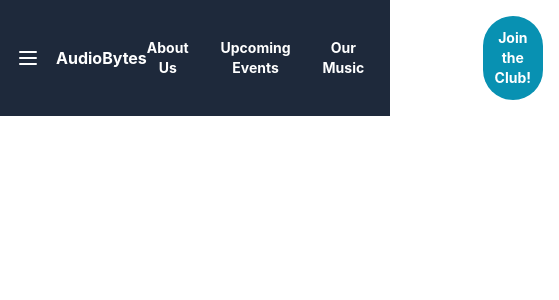
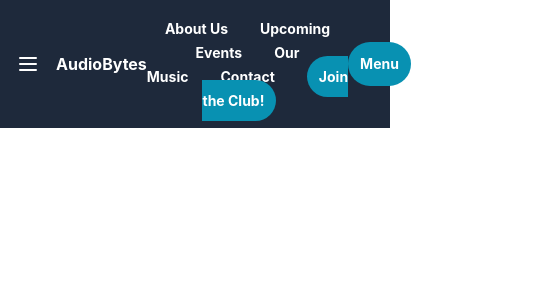
Before and after one commit to Audiobytes-IIITD/website, a React (Create React App) app: page / in a window 390 px wide. Shown: the top 300 px of the page, 559 px wide, since content can reach past the window. Built offline with nearby package versions, Linux system fonts and the light colour scheme.

Commit message:
Added NavBar

```diff
--- a/src/components/NavBar.js
+++ b/src/components/NavBar.js
@@ -1,6 +1,7 @@
 import React from "react";
 
 function NavBar() {
+    const [showMenu, setShowMenu] = React.useState(false);
     return (
         <nav className="flex items-center justify-between bg-slate-800 p-4">
             <div className="flex items-center">
@@ -9,12 +10,27 @@ function NavBar() {
                 </svg>
                 <h1 className="ml-4 text-white font-bold text-base">AudioBytes</h1>
             </div>
-            <div className="flex items-center">
-                <a href="/" className="text-white mr-8 text-sm  font-bold">About Us</a>
+            <div className="md:hidden sm:hi lg:flex items-center">
+                {/* Content for large screens */}
+                <a href="/" className="text-white mr-8 text-sm font-bold">About Us</a>
                 <a href="/" className="text-white mr-8 text-sm font-bold">Upcoming Events</a>
                 <a href="/" className="text-white mr-8 text-sm font-bold">Our Music</a>
                 <a href="/" className="text-white mr-8 text-sm font-bold">Contact</a>
                 <a href="/" className="text-white mr-4 text-sm rounded-full bg-cyan-600 p-3 font-bold">Join the Club!</a>
+            </div>
+            <div className="lg:hidden">
+                {/* Content for small screens */}
+                <button className="text-white text-sm font-bold bg-cyan-600 rounded-full p-3" onClick={() => {setShowMenu(!showMenu); console.log("Hello")}}>Menu</button>
+                <div className={`fixed top-0 left-0 w-full h-full bg-slate-800 z-50 ${showMenu ? "block" : "hidden"}`}>
+                    <button className="text-white text-sm font-bold bg-cyan-600 rounded-full p-3" onClick={() => setShowMenu(false)}>Close</button>
+                    <div className="flex flex-col items-center justify-center h-full">
+                        <a href="/" className="text-white text-2xl font-bold">About Us</a>
+                        <a href="/" className="text-white text-2xl font-bold">Upcoming Events</a>
+                        <a href="/" className="text-white text-2xl font-bold">Our Music</a>
+                        <a href="/" className="text-white text-2xl font-bold">Contact</a>
+                        <a href="/" className="text-white text-2xl font-bold">Join the Club!</a>
+                    </div>
+                </div>
             </div>
         </nav>
     );
```
